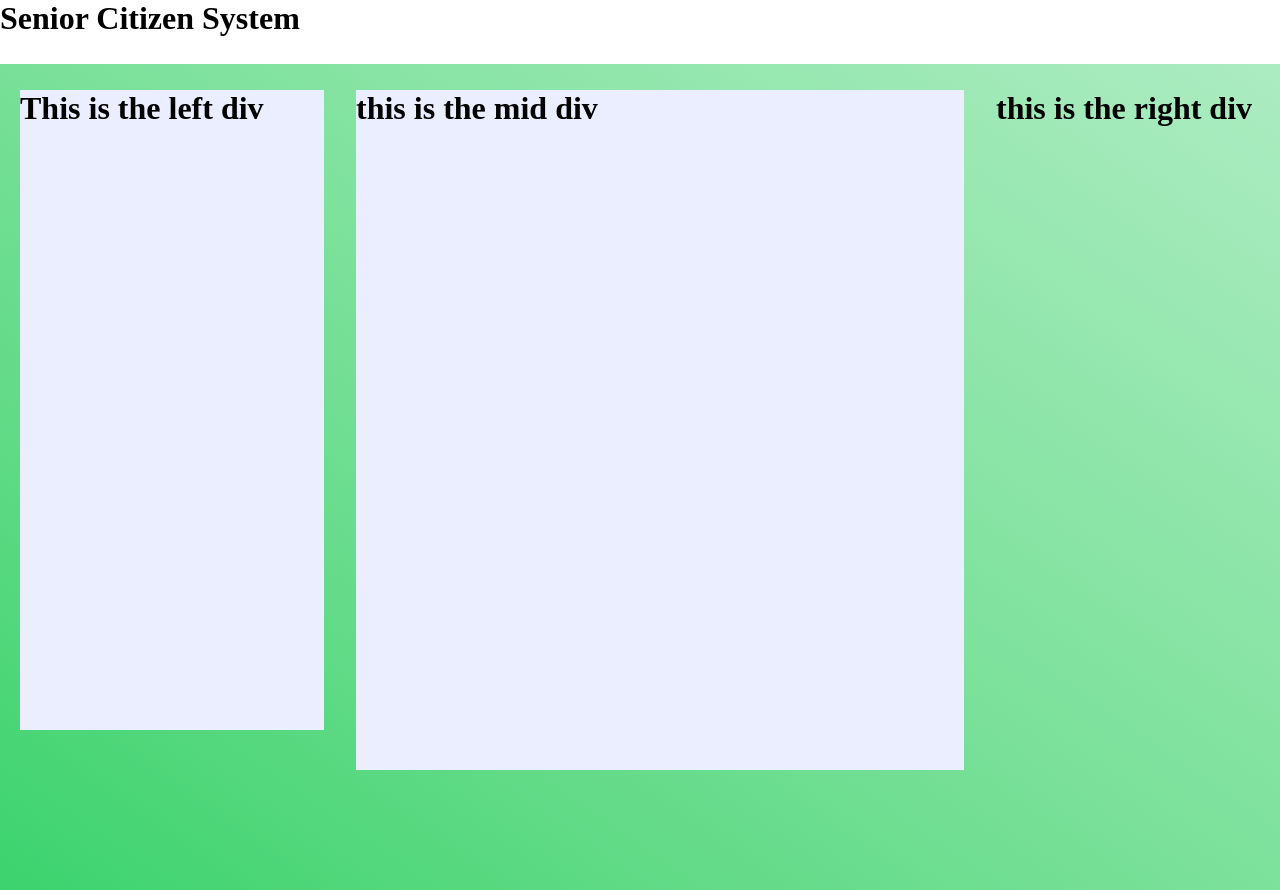
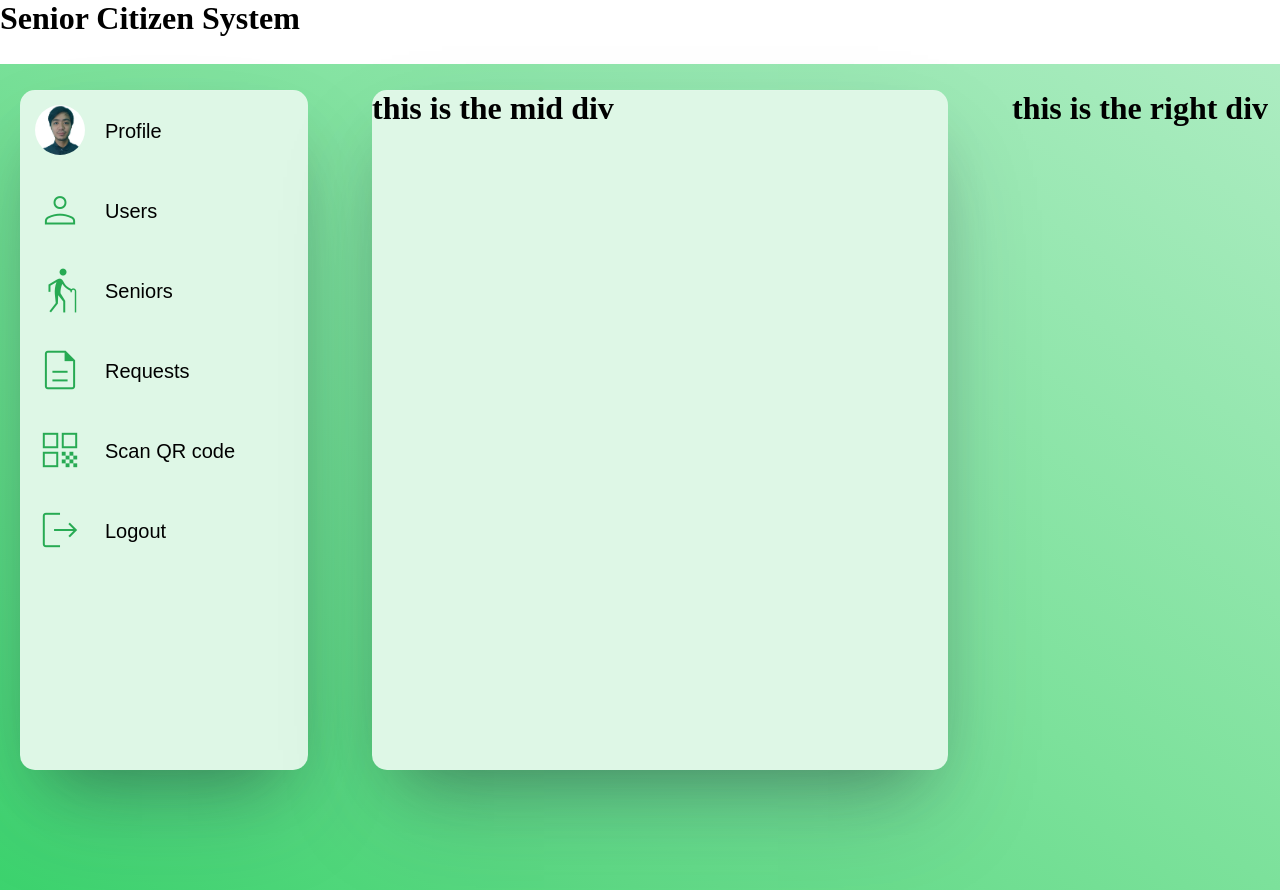
Before and after one commit to ThiccThighLover02/citizen_system, a PHP site: page /senior/senior_home.php in a window 1280 px wide. Run offline with PHP 8.4, Linux system fonts and the light colour scheme.

Commit message:
left-div-admin

```diff
--- a/layout.css
+++ b/layout.css
@@ -1,3 +1,15 @@
+/*imports go here */
+@import url('https://fonts.googleapis.com/css2?family=Material+Symbols+Outlined:opsz,wght,FILL,GRAD@20..48,100..700,0..1,-50..200');
+
+:root {
+    --primary-green: #3cd36e;
+    --secondary-green: #b0edc4;
+    --accent-green: #27aa53;
+    --text-green: #082110;
+    --background-green: #def7e6;
+}
+
+
 * {
     margin: 0;
     padding: 0;
@@ -10,15 +22,67 @@ body {
 
 }
 
+.left-button {
+    border: none;
+    background: transparent;
+    border-radius: 15px;
+    font-family: sans-serif;
+    font-size: 20px;
+    padding: 15px;
+    width: 100%;
+
+}
+
+.left-button:hover {
+    background-color: var(--secondary-green);
+    transition: ease-in 0.3s;
+}
+
+.left-button p {
+    display: flex;
+    margin-top: 15px;
+}
+
+
 .left-div {
-    background-color: #ebeeff;
-    height: 80vh;
+    background-color: var(--background-green);
+    border-radius: 15px;
+    box-shadow: rgba(255, 255, 255, 0.1) 0px 1px 1px 0px inset, rgba(50, 50, 93, 0.25) 0px 50px 100px -20px, rgba(0, 0, 0, 0.3) 0px 30px 60px -30px;
+    height: 85vh;
     width: 25vw;
+}
+
+.logout-button {
+    border: none;
+    background: transparent;
+    border-radius: 15px;
+    bottom: 0px;
+    font-family: sans-serif;
+    font-size: 20px;
+    padding: 15px;
+    width: 100%;
+}
+
+.logout-button:hover {
+    background-color: var(--secondary-green);
+    color: rgb(252, 63, 63);
+    transition: ease-in 0.3s;
+}
+
+.logout-button:hover .material-symbols-outlined {
+    background-color: var(--secondary-green);
+    color: rgb(252, 63, 63);
+    transition: ease-in 0.3s;
+}
+
+.logout-button p {
+    display: flex;
+    margin-top: 15px;
 }
 
 .main-div {
     display: flex;
-    gap: 2rem;
+    gap: 4rem;
     height: 100vh;
     margin-top: 2%;
     padding-left: 20px;
@@ -27,10 +91,32 @@ body {
 
 }
 
+.material-symbols-outlined {
+    color: var(--accent-green);
+    font-variation-settings:
+    'FILL' 0,
+    'wght' 250,
+    'GRAD' 0,
+    'opsz' 48;
+    float: left;
+    font-size: 50px;
+    margin-right: 20px;
+  }
+
 .mid-div {
-    background-color: #ebeeff;
+    background-color: var(--background-green);
+    border-radius: 15px;
+    box-shadow: rgba(255, 255, 255, 0.1) 0px 1px 1px 0px inset, rgba(50, 50, 93, 0.25) 0px 50px 100px -20px, rgba(0, 0, 0, 0.3) 0px 30px 60px -30px;
     height: 85vh;
     width: 50vw;
+}
+
+.profile-pic {
+    border-radius: 25px;
+    float: left;
+    height: 50px;
+    margin-right: 20px;
+    width: 50px;
 }
 
 .right-div {
--- a/senior/senior_home.php
+++ b/senior/senior_home.php
@@ -15,7 +15,44 @@
   <div class="main-div">
 
     <div class="left-div">
-      <h1>This is the left div</h1>
+      <button class="left-button" style="border-top-left-radius: 15px; border-top-right-radius: 15px;"><img src="id_pics/2x2 pic.jpg" alt="" class="profile-pic">
+        <p>Profile</p>
+      </button>
+
+      <button class="left-button">
+        <span class="material-symbols-outlined">
+          person
+        </span>
+        <p>Users</p>
+      </button>
+
+      <button class="left-button">
+        <span class="material-symbols-outlined">
+          elderly
+        </span>
+        <p>Seniors</p>
+      </button>
+
+      <button class="left-button">
+        <span class="material-symbols-outlined">
+          description
+        </span>
+        <p>Requests</p>
+      </button>
+
+      <button class="left-button">
+        <span class="material-symbols-outlined">
+          qr_code
+        </span>
+        <p>Scan QR code</p>
+      </button>
+
+      <button class="logout-button">
+        <span class="material-symbols-outlined">
+          logout
+        </span>
+        <p>Logout</p>
+      </button>
     </div>
 
     <div class="mid-div">
```
Also changed, not shown: senior/id_pics/2x2 pic.jpg (added).
